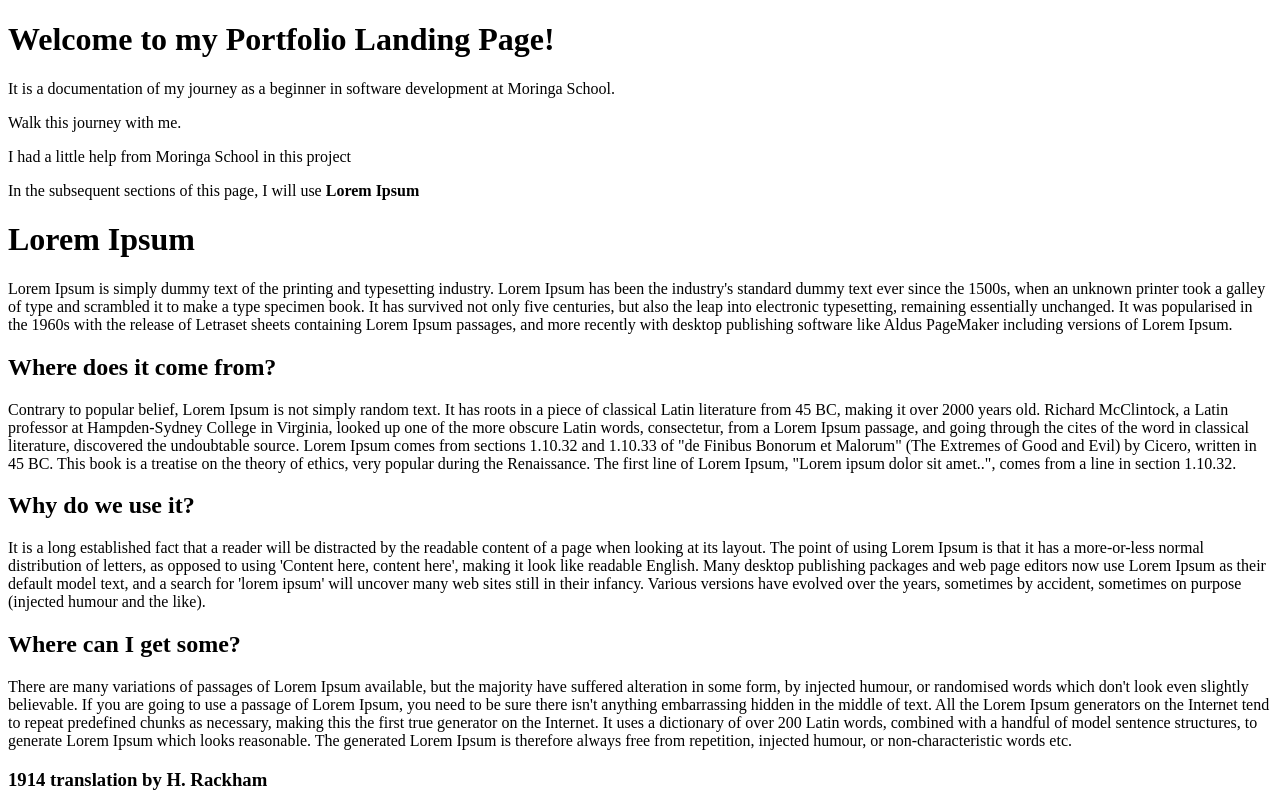
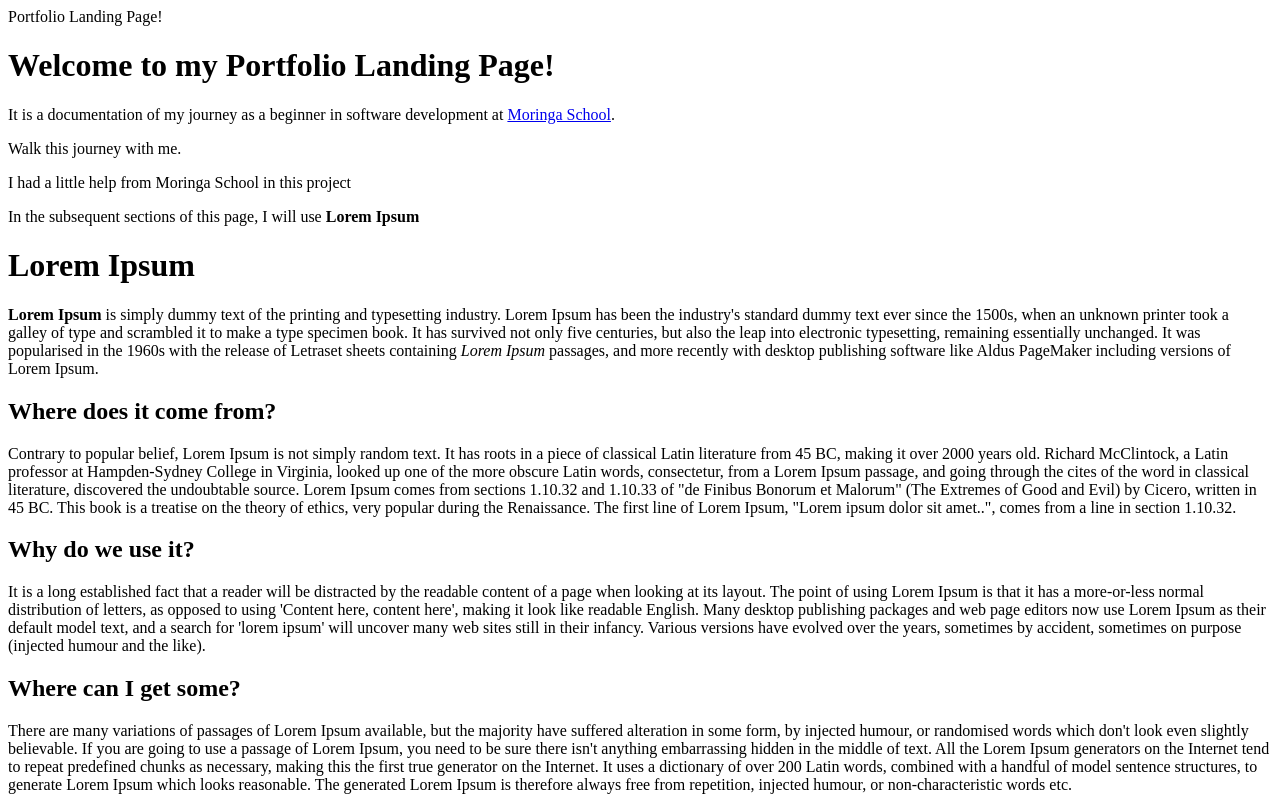
Before and after one commit to DerickKinoti/portfolio-page-, a plain HTML site: page index.html in a window 1280 px wide. Shown: the top 800 px of the page. Drawn offline with Linux system fonts and the light colour scheme.

Commit message:
add inline elements

```diff
--- a/index.html
+++ b/index.html
@@ -1,16 +1,17 @@
 <!DOCTYPE html>
 <html>
  <head>
+   <link href="css/styles.css" rel="stylesheet" type="text/css"
    <title>Portfolio Landing Page!</title>
   </head>
   <body>
     <h1>Welcome to my Portfolio Landing Page!</h1>
-    <p>It is a documentation of my journey as a beginner in software development at Moringa School.</p>
+    <p>It is a documentation of my journey as a beginner in software development at <a href="https://moringaschool.com/">Moringa School</a>.</p>
     <p>Walk this journey with me.</p>
     <p>I had a little help from Moringa School in this project</p>
     <p>In the subsequent sections of this page, I will use <strong>Lorem Ipsum</strong></p>
     <h1>Lorem Ipsum</h1>
-    <p>Lorem Ipsum is simply dummy text of the printing and typesetting industry. Lorem Ipsum has been the industry's standard dummy text ever since the 1500s, when an unknown printer took a galley of type and scrambled it to make a type specimen book. It has survived not only five centuries, but also the leap into electronic typesetting, remaining essentially unchanged. It was popularised in the 1960s with the release of Letraset sheets containing Lorem Ipsum passages, and more recently with desktop publishing software like Aldus PageMaker including versions of Lorem Ipsum.</p>
+    <p><strong>Lorem Ipsum</strong> is simply dummy text of the printing and typesetting industry. Lorem Ipsum has been the industry's standard dummy text ever since the 1500s, when an unknown printer took a galley of type and scrambled it to make a type specimen book. It has survived not only five centuries, but also the leap into electronic typesetting, remaining essentially unchanged. It was popularised in the 1960s with the release of Letraset sheets containing <em>Lorem Ipsum</em> passages, and more recently with desktop publishing software like Aldus PageMaker including versions of Lorem Ipsum.</p>
     <h2>Where does it come from?</h2>
     <p>Contrary to popular belief, Lorem Ipsum is not simply random text. It has roots in a piece of classical Latin literature from 45 BC, making it over 2000 years old. Richard McClintock, a Latin professor at Hampden-Sydney College in Virginia, looked up one of the more obscure Latin words, consectetur, from a Lorem Ipsum passage, and going through the cites of the word in classical literature, discovered the undoubtable source. Lorem Ipsum comes from sections 1.10.32 and 1.10.33 of "de Finibus Bonorum et Malorum" (The Extremes of Good and Evil) by Cicero, written in 45 BC. This book is a treatise on the theory of ethics, very popular during the Renaissance. The first line of Lorem Ipsum, "Lorem ipsum dolor sit amet..", comes from a line in section 1.10.32.</p>
     <h2>Why do we use it?</h2>
```
